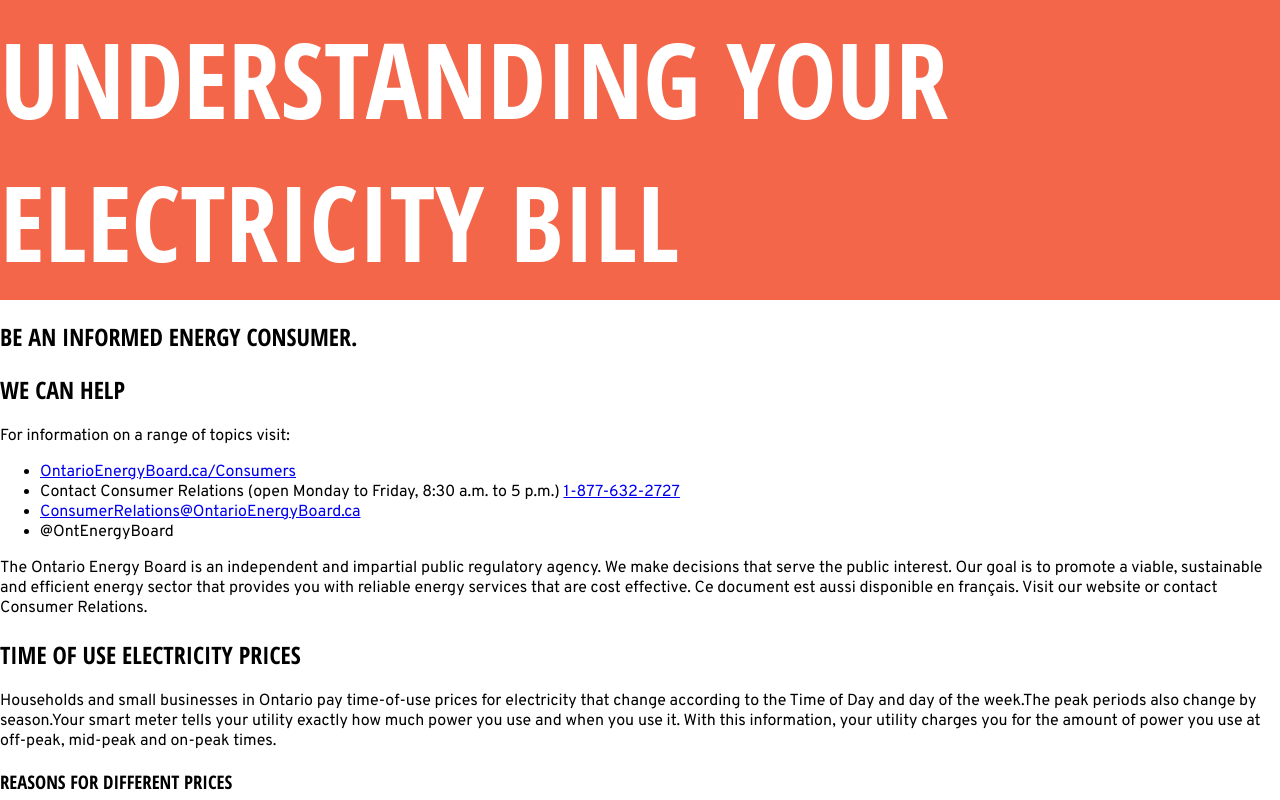
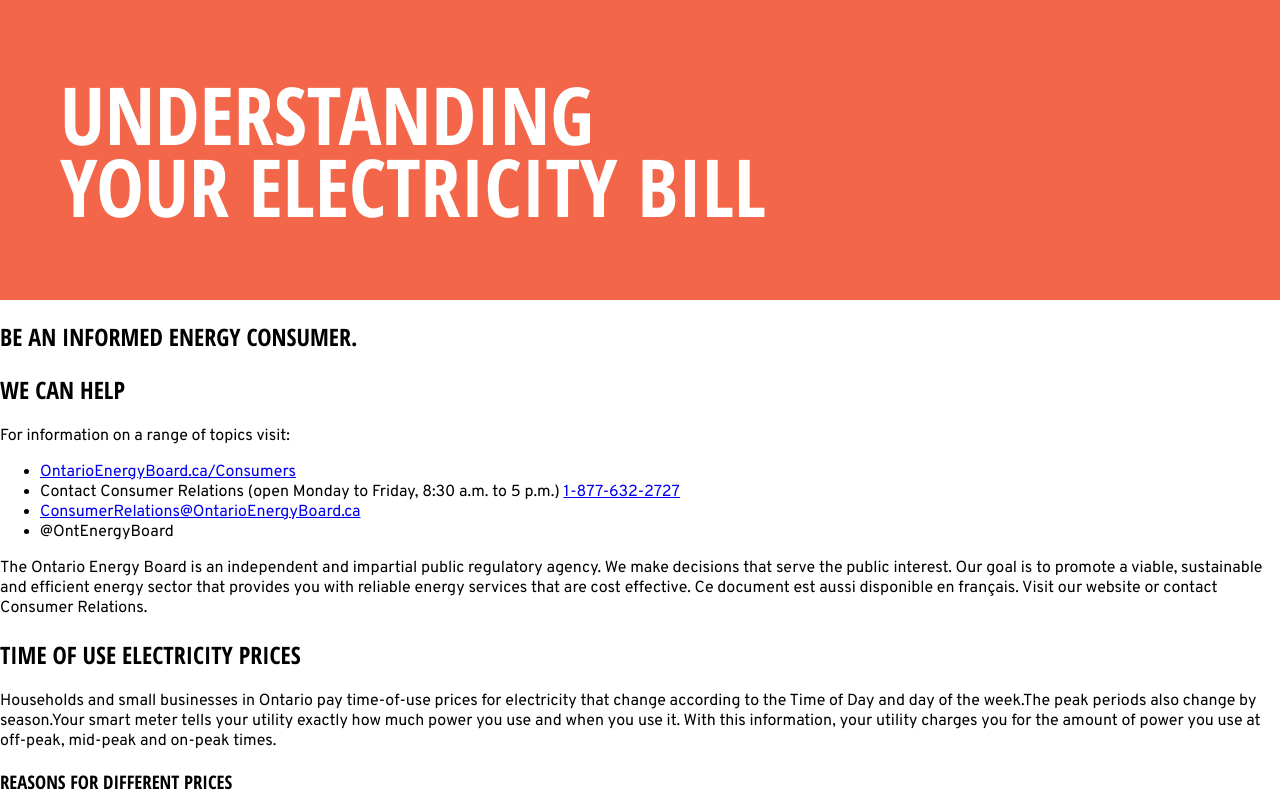
Before and after one commit to Dustin200168214/comp2081-assgn-03, a plain HTML site: page index.html in a window 1280 px wide. Shown: the top 800 px of the page. Drawn offline with Linux system fonts and the light colour scheme.

Commit message:
Added some padding and resized the header font

```diff
--- a/css/header.css
+++ b/css/header.css
@@ -7,8 +7,10 @@
 	flex-direction: row;
 	justify-content: space-between;
 	align-items: center;
+	padding: 60px;
 }
 header > h1{
-	font-size: 10.5rem;
+	font-size: 8rem;
+	line-height: 0.90;
 	margin: 0;
 }
--- a/index.html
+++ b/index.html
@@ -10,7 +10,7 @@
 <body>
 
 <header>
-	<h1> Understanding Your Electricity Bill</h1>
+	<h1> Understanding <br/> Your Electricity Bill</h1>
 	<!-- STEP ONE -- LIGHTBULB ICON CREATION
 
 	Using a Vector Graphics Drawing program such as Illustrator, create the lighbulb icon as a vector graphic for your website. When saving your image, choose the SVG format.
@@ -22,10 +22,11 @@
 	https://www.adobe.com/products/illustrator.html
 
 	-->
-	<div></div>
+	<div style="width: 100px; height: 100px;"></div>
 </header>
 <section>
 	<!--- STEP TWO - adding missing icon here - you can either generate it using Illustrator or programmatically -- your choice!-->
+	<div>
 		<h1> Be an Informed Energy Consumer.</h1>
 		<h2> We Can Help</h2>
 
@@ -43,12 +44,12 @@
 			</li>
 			<li>@OntEnergyBoard</li>
 		</ul>
+	</div>
 	<p>
 	The Ontario Energy Board is an independent and impartial public regulatory agency. We make decisions that serve the public interest. Our goal is to promote a viable, sustainable
 	and efficient energy sector that provides you with reliable energy services that are cost effective.
 	Ce document est aussi disponible en français. Visit our website or contact Consumer Relations.
 	</p>
-
 </section>
 
 <main>
```
Lines whose indentation alone changed are shown as unchanged.
